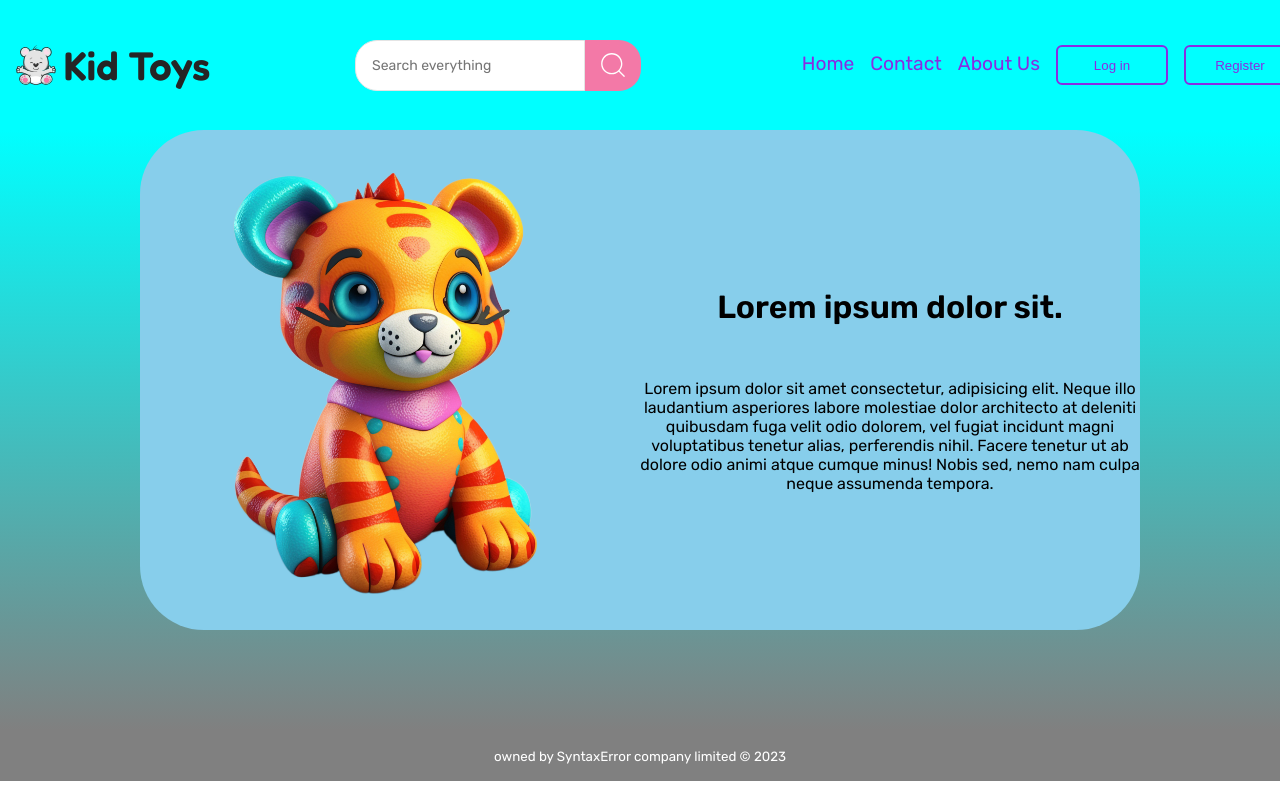
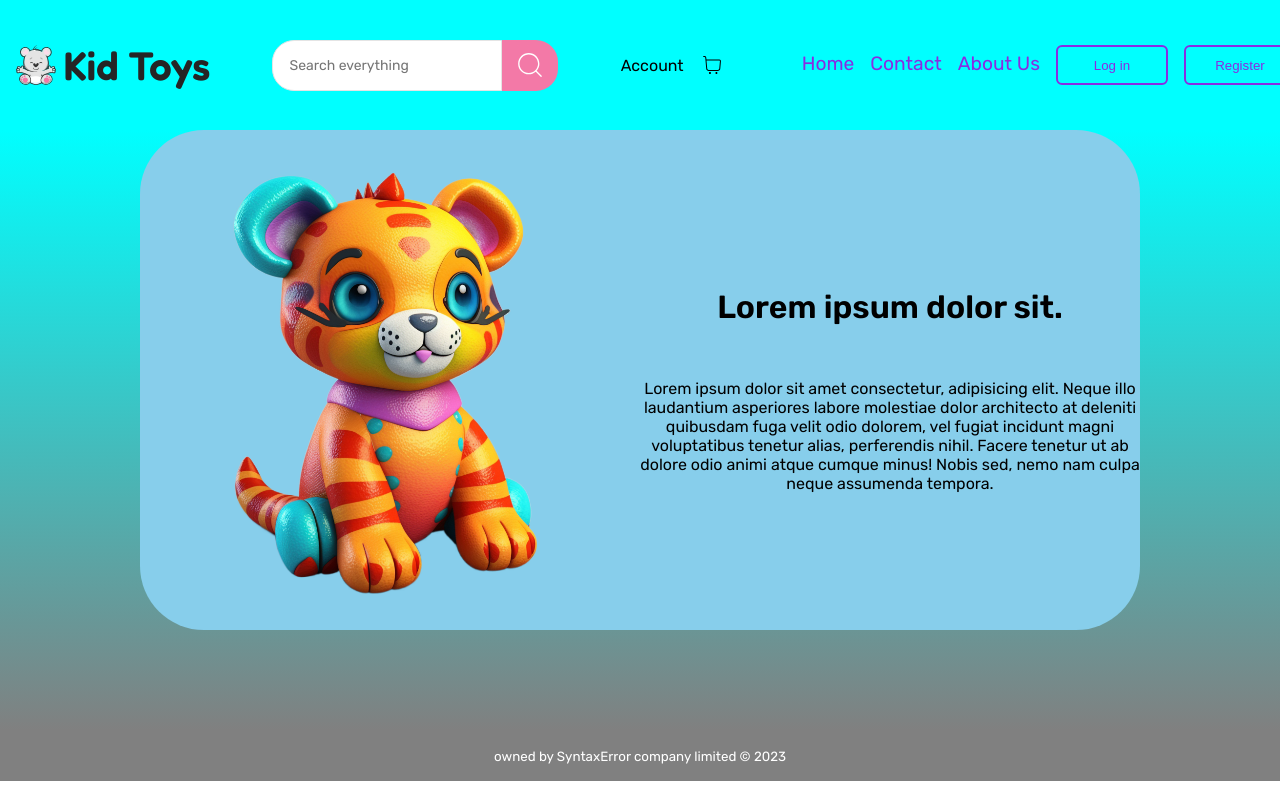
Before and after one commit to z0bla/kid-toys-webapp, a React (Create React App) app: page / in a window 1280 px wide. Shown: the top 800 px of the page. Built offline with nearby package versions, Linux system fonts and the light colour scheme.

Commit message:
Create Account and Shopping Cart links

```diff
--- a/src/components/Header/index.tsx
+++ b/src/components/Header/index.tsx
@@ -4,6 +4,7 @@ import { RiCloseLine } from "react-icons/ri";
 
 import Logo from "../Logo";
 import Search from "../Search";
+import SiteActions from "../SiteActions";
 import styles from "./Header.module.css";
 
 function Header(): JSX.Element {
@@ -17,6 +18,7 @@ function Header(): JSX.Element {
     <div className={styles.headerContainer}>
       <Logo />
       <Search />
+      <SiteActions />
       <nav
         className={styles.navigation}
         id={showMenu ? styles.mobileNavLinks : styles.hideMobileNavLinks}
--- /dev/null
+++ b/src/components/SiteActions/SiteActions.module.css
@@ -0,0 +1,19 @@
+.siteActions {
+  display: flex;
+  gap: 1rem;
+  font-size: 1rem;
+  align-items: center;
+}
+
+.siteActions a {
+  text-decoration: none;
+  color: inherit;
+}
+
+.siteActions * {
+  transition: color 0.2s;
+}
+
+.siteActions *:hover {
+  color: var(--accent-pink-dark);
+}
--- /dev/null
+++ b/src/components/SiteActions/index.tsx
@@ -0,0 +1,13 @@
+import React from "react";
+import { CiShoppingCart } from "react-icons/ci";
+
+import styles from "./SiteActions.module.css";
+
+export default function SiteActions() {
+  return (
+    <div className={styles.siteActions}>
+      <a href="#">Account</a>
+      <CiShoppingCart fontSize={24} />
+    </div>
+  );
+}
```
